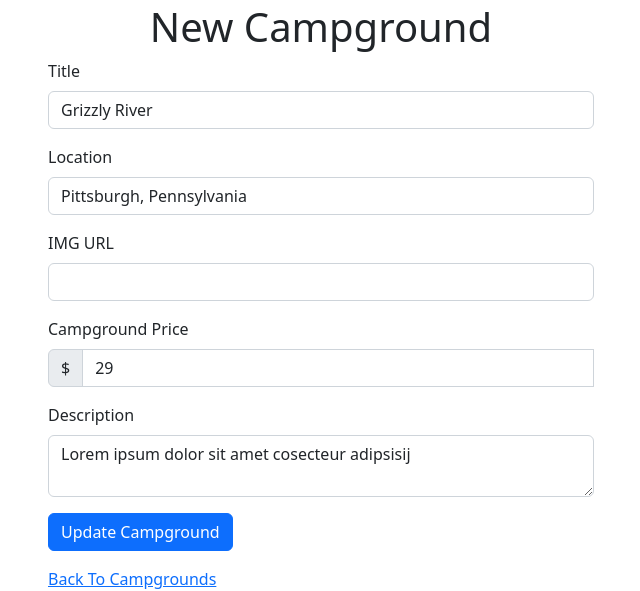
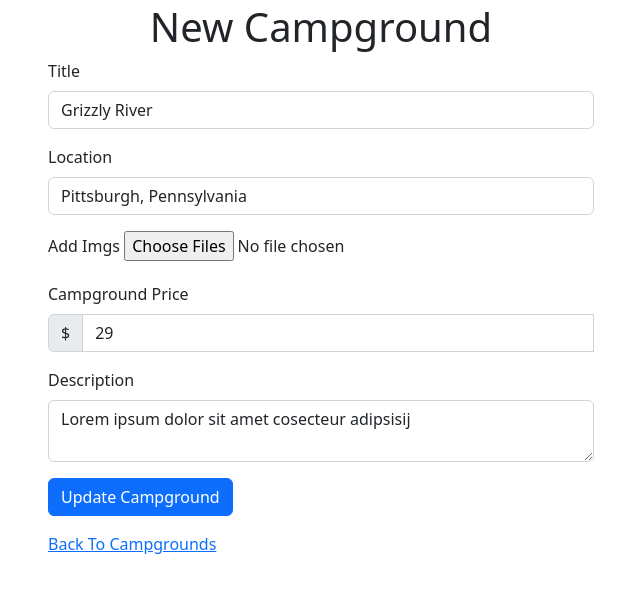
Before and after one commit to ScriptMang/ColtSteele-BootCamp, a Node server app: template YelpCamp/views/campgrounds/edit.ejs in a window 1280 px wide. Shown: the part 101-692 px from the top of the page, without its empty margins (319-959 px from the left). Run offline with Node 20, Linux system fonts and the light colour scheme; the template is opened without the code that fills it: values that come from a table or form of the project are taken from there, others are empty; data comes from the database, SQL or seed files in the repository; some libraries are stand-ins or nearby versions.

Commit message:
Add file-upload to edit page to a campground

```diff
--- a/YelpCamp/routes/campgrounds.js
+++ b/YelpCamp/routes/campgrounds.js
@@ -14,7 +14,7 @@ router.route('/')
 router.get('/new', isLoggedIn, campgrounds.showNewCampgroundForm);
 router.route('/:id')
     .get(catchAsync(campgrounds.showCampground))
-    .put(isLoggedIn, isAuthor, validateCampground, catchAsync(campgrounds.updateCampground))
+    .put(isLoggedIn, isAuthor, upload.array('image'), validateCampground, catchAsync(campgrounds.updateCampground))
     .delete(isLoggedIn, catchAsync(campgrounds.deleteCampground));
 
 router.get('/:id/edit', isLoggedIn, isAuthor, catchAsync(campgrounds.showEditCampgroundForm));
--- a/YelpCamp/views/campgrounds/edit.ejs
+++ b/YelpCamp/views/campgrounds/edit.ejs
@@ -2,7 +2,7 @@
     <div class="row">
     <h1 class="text-center">New Campground</h1>
     <div class="col-6 offset-3">
-         <form action="/campgrounds/<%=campground._id %>?_method=PUT" method = "POST" class='validated-form' novalidate>
+         <form action="/campgrounds/<%=campground._id %>?_method=PUT" method = "POST" class='validated-form' novalidate enctype="multipart/form-data">
             <div class = "mb-3">
                 <label class="form-label" for="title">Title</label>
                 <input class= "form-control" type="text" id="title" name="campground[title]" value="<%=campground.title%>" required>
@@ -18,11 +18,8 @@
                 </div>
             </div>
             <div class="mb-3">
-                <label class="form-label" for="image">IMG URL</label>
-                <input class= "form-control" type="text" id="image" name="campground[image]" value="<%=campground.image%>" required>
-                <div class="invalid-feedback">
-                     URL to Picture
-                </div>
+                <label class="form-label" for="image">Add Imgs</label>
+                <input type="file" name="image" id="image" multiple>
             </div>
             <div class="mb-3">
                 <label class="form-label" for="price">Campground Price</label>
--- a/YelpCamp/views/campgrounds/index.ejs
+++ b/YelpCamp/views/campgrounds/index.ejs
@@ -7,7 +7,7 @@
     <div class="card" mb-3>
         <div class="row">
             <div class="col-md-4">
-                <img class="img-fluid" alt="" src= "<%=campground.image%>" >
+                <img class="img-fluid" alt="" src= "<%=campground.images[0].url%>" >
             </div>
             <div class="col-md-8">
                 <div class="card-body">
```
Also changed, not shown: YelpCamp/controllers/campgrounds.js (+5 -2 lines), YelpCamp/seeds/index.js (+11 -2 lines).
